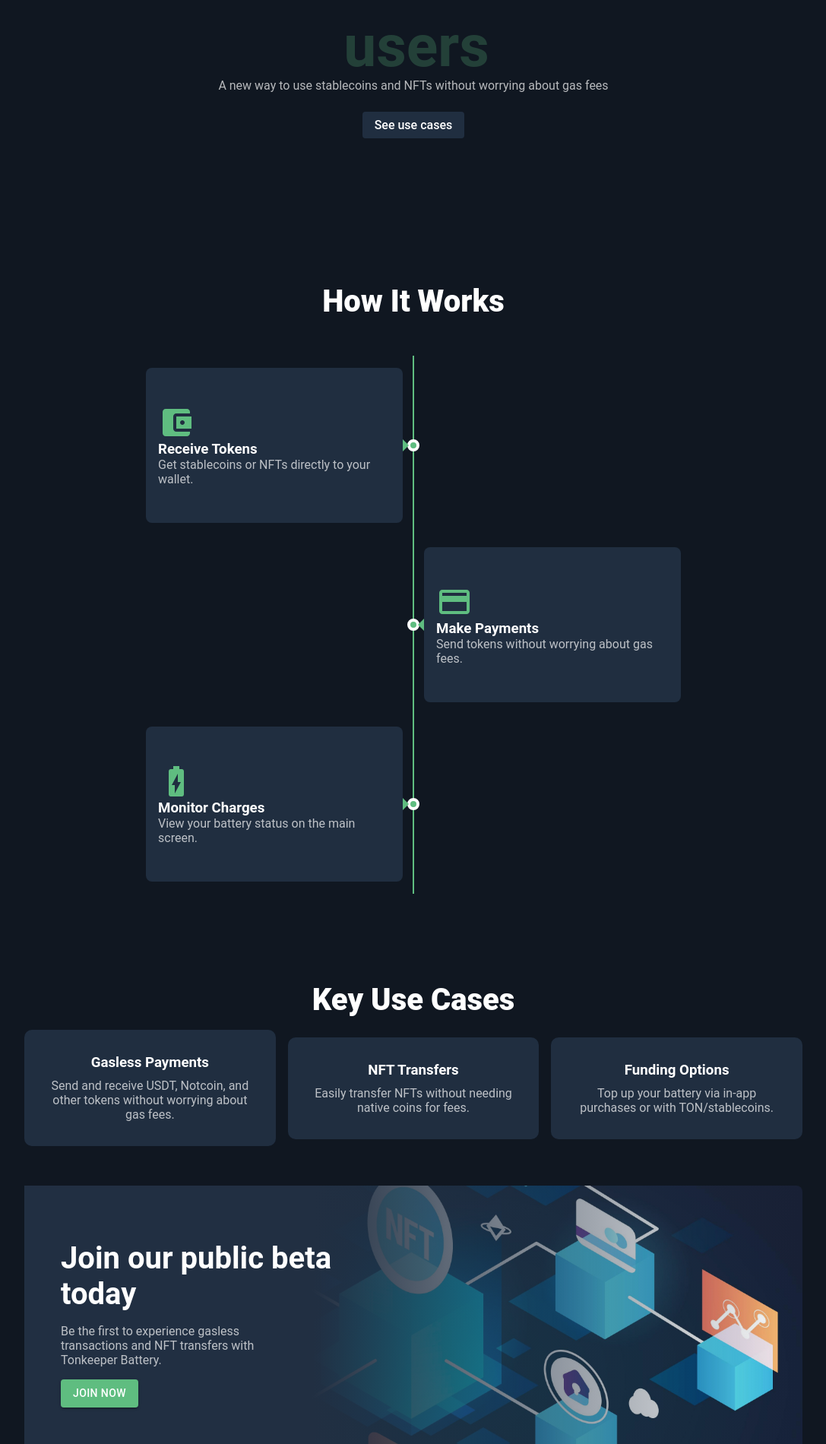
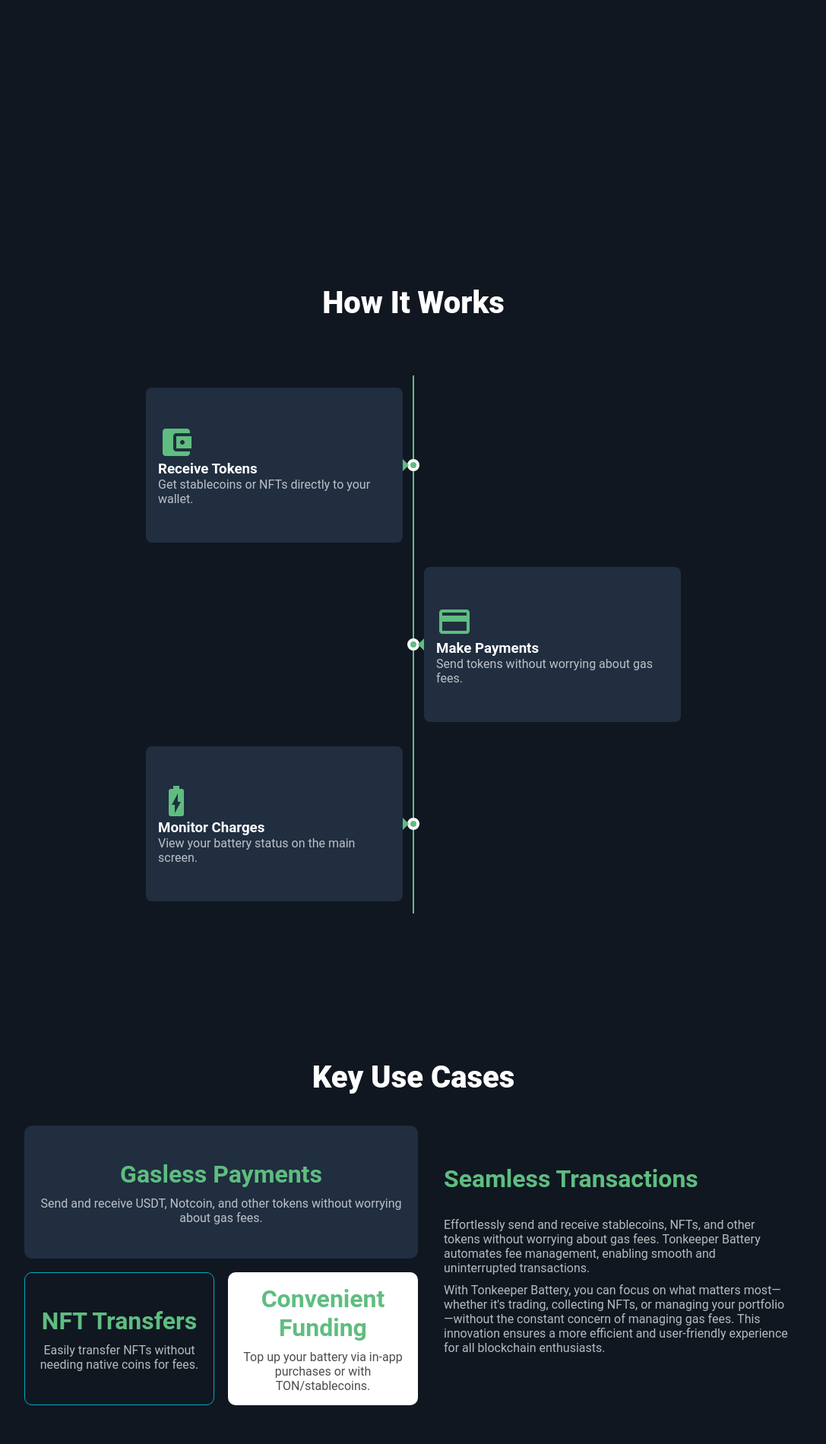
Before and after one commit to Jikugodwill/tonkeeper_battery, a React (Create React App) app: page / in a window 1280 px wide. Shown: the part 480-2380 px from the top of the page at 76% size, without its empty margins (96-1183 px from the left). Built offline with nearby package versions, Linux system fonts and the light colour scheme.

Commit message:
Fixed use cases area

```diff
--- a/src/App.js
+++ b/src/App.js
@@ -15,8 +15,9 @@
 import { motion } from "framer-motion";
 import FAQ from "./components/FAQ";
 import { Timeline, TimelineContent, TimelineItem } from "./components/Timeline";
-import art from "./assets/bg.jpg";
+import hero from "./assets/lightening.png";
 import { Link } from "react-scroll";
+import styled from "styled-components";
 
 const faqList = [
   {
@@ -64,6 +65,14 @@
   "Supportive community engagement",
 ];
 
+const Title = styled.h3`
+  font-weight: 700;
+  font-style: normal;
+  font-size: min(2rem, 5vw);
+  margin-bottom: 1rem;
+  color: #5fbd80;
+`;
+
 const App = () => {
   const [currentWordIndex, setCurrentWordIndex] = useState(0);
 
@@ -83,7 +92,7 @@
 
   return (
     <Layout>
-      <Section
+      <div
         id="home"
         style={{ height: "80vh", justifyContent: "center" }}
         className="hero"
@@ -126,7 +135,8 @@
             <button>See use cases</button>
           </Link>
         </motion.div>
-      </Section>
+        {/* <img src={hero} alt="Hero icon" /> */}
+      </div>
       <Section
         style={{ width: "55%", alignItems: "stretch" }}
         className="how-it-works"
@@ -170,17 +180,37 @@
         style={{ alignItems: "stretch" }}
         className={"use-cases"}
       >
+        <div className="div1">
+          <Title>Seamless Transactions</Title>
+          <div className="usecase-desc text">
+            <p>
+              Effortlessly send and receive stablecoins, NFTs, and other tokens
+              without worrying about gas fees. Tonkeeper Battery automates fee
+              management, enabling smooth and uninterrupted transactions.
+            </p>
+            <p>
+              With Tonkeeper Battery, you can focus on what matters most—whether
+              it's trading, collecting NFTs, or managing your portfolio—without
+              the constant concern of managing gas fees. This innovation ensures
+              a more efficient and user-friendly experience for all blockchain
+              enthusiasts.
+            </p>
+          </div>
+        </div>
         <UseCase
           title="Gasless Payments"
           description="Send and receive USDT, Notcoin, and other tokens without worrying about gas fees."
+          className={"div2"}
         />
         <UseCase
           title="NFT Transfers"
           description="Easily transfer NFTs without needing native coins for fees."
+          className={"div3"}
         />
         <UseCase
-          title="Funding Options"
+          title="Convenient Funding"
           description="Top up your battery via in-app purchases or with TON/stablecoins."
+          className={"div4"}
         />
       </Section>
 
--- a/src/components/Layout.jsx
+++ b/src/components/Layout.jsx
@@ -18,7 +18,7 @@
   display: flex;
   justify-content: space-between;
   align-items: center;
-  padding: 1.5rem 1rem;
+  padding: 1rem;
   border-bottom: 1px solid #494949;
   position: sticky;
   top: 0;
--- a/src/components/Section.jsx
+++ b/src/components/Section.jsx
@@ -11,14 +11,14 @@
   display: flex;
   flex-direction: column;
   align-items: center;
-  margin: 10px auto;
+  margin: 3rem auto;
 `;
 
 const Title = styled.h2`
   font-weight: 900;
   font-style: normal;
   font-size: /*3vw*/ min(2.5rem, 5vw);
-  margin-bottom: 1rem;
+  margin-bottom: 2.5rem;
 `;
 
 const Subtitle = styled.h3`
--- a/src/components/UseCase.jsx
+++ b/src/components/UseCase.jsx
@@ -3,7 +3,7 @@
 
 const Card = styled.div`
   background-color: #212f42f5;
-  padding: 2rem;
+  padding: 1rem;
   border-radius: 10px;
   display: flex;
   flex-direction: column;
@@ -12,13 +12,20 @@
   text-align: center;
   gap: 10px;
   min-width: 250px;
-
 `;
 
-const UseCase = ({ title, description }) => {
+const Title = styled.h3`
+  font-weight: 700;
+  font-style: normal;
+  font-size: min(2rem, 5vw);
+  /* margin-bottom: 1rem; */
+  color: #5fbd80;
+`;
+
+const UseCase = ({ title, description, className }) => {
   return (
-    <Card>
-      <h3>{title}</h3>
+    <Card className={className}>
+      <Title>{title}</Title>
       <p className="text">{description}</p>
     </Card>
   );
--- a/src/styles/GlobalStyles.js
+++ b/src/styles/GlobalStyles.js
@@ -63,13 +63,39 @@
 
   }
   .use-cases>.content{
-    display: grid !important;
-    grid-template-columns: repeat(auto-fit, minmax(300px, 1fr));
-    grid-gap: 16px;
+    display: grid;
+    grid-template-columns: repeat(4, 1fr);
+    grid-template-rows: repeat(2, 1fr);
+    grid-gap: 18px;
+  }
+
+  .use-cases .div1 {
+    grid-area: 1 / 3 / 3 / 5;
+    display: flex;
     justify-content: center;
-    align-items: center;
-
-  }
+    flex-flow: column nowrap;
+    padding: 1rem;
+    text-align: left;
+   }
+   .use-cases .div1 div{
+    margin: 1rem 0;
+    display: flex;
+    flex-flow: column nowrap;
+    gap: 10px;
+   }
+  .use-cases .div2 {
+    grid-area: 1 / 1 / 2 / 3;
+    }
+  .use-cases .div3 {
+    grid-area: 2 / 1 / 3 / 2;
+    background: transparent;
+    border: 1px solid #00acc1;
+    }
+  .use-cases .div4 {
+    background: #fff;
+    color: #000;
+    grid-area: 2 / 2 / 3 / 3;
+    }
   .cta>.content{
     display: flex;
     position: relative;
```
